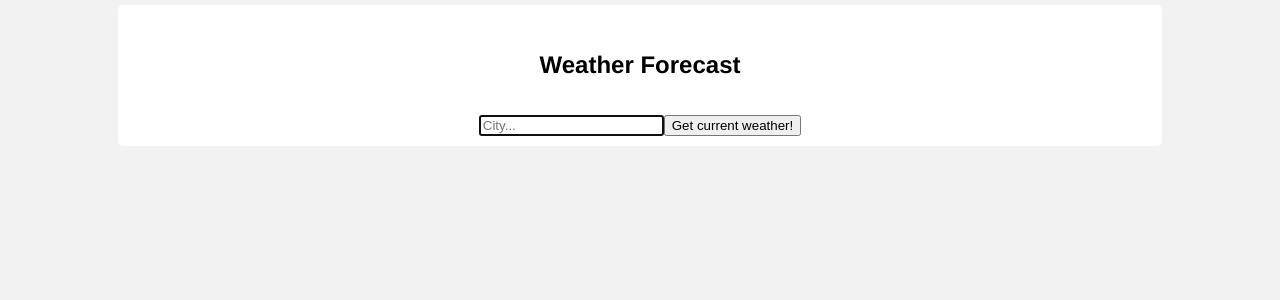
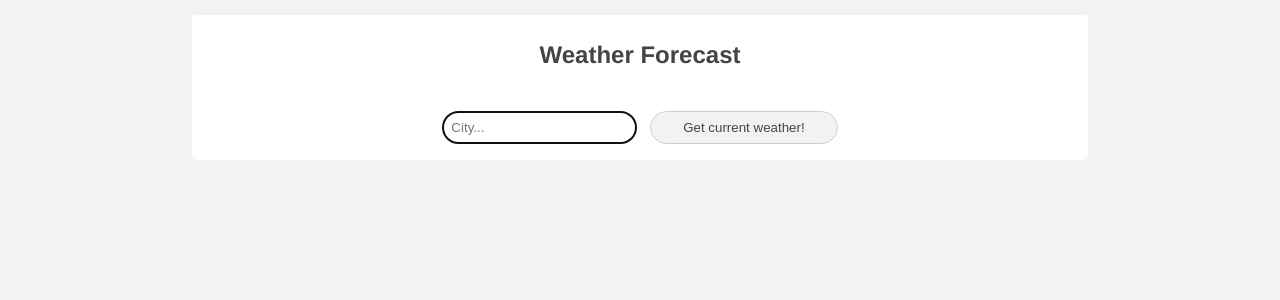
Before and after one commit to wer19ka/weather-forecast-react-app, a React (Create React App) app: page / in a window 1280 px wide. Shown: the top 300 px of the page. Built offline with nearby package versions, Linux system fonts and the light colour scheme.

Commit message:
Add style

```diff
--- a/src/App.css
+++ b/src/App.css
@@ -1,30 +1,100 @@
-.App {
+button {
+    padding: 0.5rem 2rem;
+    border: 1px #ccc solid;
+    border-radius: 50px;
+    background-color: #f2f2f2;
+    color: #444444;
+    margin: 1rem 0.4rem;
+    transition: background-color 300ms ease;
+}
+
+button:hover {
+    background-color: #e2e2e2;
+}
+
+input {
+    padding: 0.5rem;
+    border: 1px #ccc solid;
+    border-radius: 50px;
+    background-color: #ffffff;
+    margin: 1rem 0.4rem;
+}
+
+.app {
     text-align: center;
-    margin: 5px auto;
-    width: 80%;
+    margin: 15px auto;
+    width: 70%;
     background-color: #ffffff;
     border-radius: 5px;
+    color: #444444;
+}
+
+.app-header {
     padding: 10px;
 }
 
-.App-header {
-    padding: 20px;
-}
-
-.App-title {
+.app-title {
     font-size: 1.5em;
 }
 
-.Weather-current {
-    background-color: #f2f2f2;
-    /*display: none;*/
-    margin: 10px;
-    padding: 20px;
+.weather-current, .weather-forecast {
+    display: flex;
+    margin: 0;
+    padding: 10px;
 }
 
-.Weather-forecast {
-    background-color: #f2f2f2;
-    /*display: none;*/
-    padding: 20px;
-    margin: 10px;
+.weather-current {
+    background: #f2f2f2 url("https://source.unsplash.com/8iZG31eXkks") no-repeat center;
+    background-size: cover;
+    flex-direction: column;
+    align-items: center;
 }
+
+.weather-forecast {
+    flex-wrap: wrap;
+    justify-content: center;
+}
+
+.weather-current button {
+    background-color: #484848;
+    color: #f2f2f2;
+    border-color: #555555;
+}
+
+.weather-current button:hover {
+    background-color: #333333;
+}
+
+.weather-current h2, .weather-current h5 {
+    text-shadow: 0.05rem 0.05rem #f2f2f2;
+}
+
+@media (max-width: 1200px) {
+    .app {
+        width: 90%;
+    }
+}
+
+@media (max-width: 920px) {
+    .app {
+        width: 100%;
+        margin: 0;
+        padding: 0;
+        border-radius: 0;
+    }
+}
+
+@media (max-width: 420px) {
+    button {
+        margin: 0.4rem 0.4rem;
+    }
+
+    input {
+        margin: 0.4rem 0.4rem;
+    }
+
+    form {
+        margin-bottom: 20px;
+    }
+
+}
--- a/src/App.js
+++ b/src/App.js
@@ -18,11 +18,11 @@ class App extends React.Component {
         const weatherCurrent = this.state.weatherCurrent;
         const weatherForecast = this.state.weatherForecast;
         return (
-            <div className="App">
-                <header className="App-header">
-                    <h1 className="App-title">Weather Forecast</h1>
+            <div className="app">
+                <header className="app-header">
+                    <h1 className="app-title">Weather Forecast</h1>
                 </header>
-                <main className="App-container">
+                <main className="app-container">
                     <form>
                         <input type="text" placeholder="City..." onInputCapture={this.getUserInput} autoFocus={true}/>
                         <button onClick={this.getWeatherCurrent}>Get current weather!</button>
@@ -106,9 +106,9 @@ class App extends React.Component {
     renderWeatherCurrent = () => {
         const weatherCurrent = this.state.weatherCurrent;
         return (
-            <section className="Weather-forecast">
-                <p>{this.state.date}</p>
-                <h3>Current weather in {this.state.userInput}:</h3>
+            <section className="weather-current">
+                <h5>{this.state.date}</h5>
+                <h2>Currently in {this.state.userInput}:</h2>
                 <WeatherBox
                     weather={weatherCurrent.weather[0].description}
                     temperature={weatherCurrent.main.temp}
@@ -123,7 +123,7 @@ class App extends React.Component {
     renderWeatherForecast = () => {
         const weatherForecastFiltered = this.prepareForecastData();
         return (
-            <section className="Weather-forecast">
+            <section className="weather-forecast">
                 {weatherForecastFiltered.map(item => (
                     <WeatherBox
                         key={item.dt}
--- /dev/null
+++ b/src/components/WeatherBox.css
@@ -0,0 +1,38 @@
+.weather-box {
+    background-color: #f2f2f2;
+    display: flex;
+    flex-direction: column;
+    flex-grow: 1;
+    padding: 10px;
+    margin: 5px;
+    border-radius: 15px;
+    min-width: 125px;
+    max-width: 160px;
+}
+
+.weather-parameters {
+    list-style: none;
+    display: flex;
+    flex-direction: column;
+    align-items: flex-start;
+    padding: 3px;
+    margin: 3px;
+}
+
+.weather-parameters li {
+    padding: 5px;
+}
+
+.weather-parameter-main {
+    display: flex;
+    flex-direction: column;
+    align-items: center;
+}
+
+.parameter-icon {
+    padding-right: 5px;
+}
+
+.icon {
+    color: #888888;
+}
--- a/src/components/WeatherBox.js
+++ b/src/components/WeatherBox.js
@@ -1,4 +1,6 @@
 import React from 'react';
+import './WeatherBox.css';
+
 import { library } from '@fortawesome/fontawesome-svg-core';
 import { FontAwesomeIcon } from '@fortawesome/react-fontawesome';
 import { faThermometerHalf, faTachometerAlt, faTint, faSun, faCloud, faBolt, faUmbrella, faSnowflake } from '@fortawesome/free-solid-svg-icons';
@@ -10,12 +12,16 @@ class WeatherBox extends React.Component {
         const {weather, temperature, pressure, humidity, units} = this.props;
 
         return (
-            <section className="Current-weather">
-                <p>Weather: {weather}</p>
-                {this.weatherIcon()}
-                <FontAwesomeIcon icon="thermometer-half" /><p>{temperature}{units}</p>
-                <FontAwesomeIcon icon="tachometer-alt" /><p>Pressure: {pressure} hPa</p>
-                <FontAwesomeIcon icon="tint" /><p>Humidity: {humidity}%</p>
+            <section className="weather-box">
+                <div className="weather-parameter-main">
+                    {this.weatherIcon()}
+                    <h4>{weather}</h4>
+                </div>
+                <ul className="weather-parameters">
+                    <li><FontAwesomeIcon icon="thermometer-half" className="parameter-icon fa-xs icon" />{temperature}{units}</li>
+                    <li><FontAwesomeIcon icon="tachometer-alt" className="parameter-icon fa-xs icon" />{pressure} hPa</li>
+                    <li><FontAwesomeIcon icon="tint" className="parameter-icon fa-xs icon" />{humidity}%</li>
+                </ul>
             </section>
         );
     }
@@ -24,15 +30,15 @@ class WeatherBox extends React.Component {
         let weather = this.props.weather;
 
         if (weather.includes("thunderstorm")) {
-            return <FontAwesomeIcon icon="bolt"/>;
+            return <FontAwesomeIcon icon="bolt" className="main-icon fa-3x icon" />;
         } else if (weather.includes("rain")) {
-            return <FontAwesomeIcon icon="umbrella"/>;
+            return <FontAwesomeIcon icon="umbrella" className="main-icon fa-3x icon" />;
         } else if (weather.includes("snow")) {
-            return <FontAwesomeIcon icon="snowflake"/>;
+            return <FontAwesomeIcon icon="snowflake" className="main-icon fa-3x icon" />;
         } else if (weather.includes("clear sky")) {
-            return <FontAwesomeIcon icon="sun"/>;
+            return <FontAwesomeIcon icon="sun" className="main-icon fa-3x icon" />;
         } else if (weather.includes("cloud")) {
-            return <FontAwesomeIcon icon="cloud"/>;
+            return <FontAwesomeIcon icon="cloud" className="main-icon fa-3x icon" />;
         }
     }
 }
```
